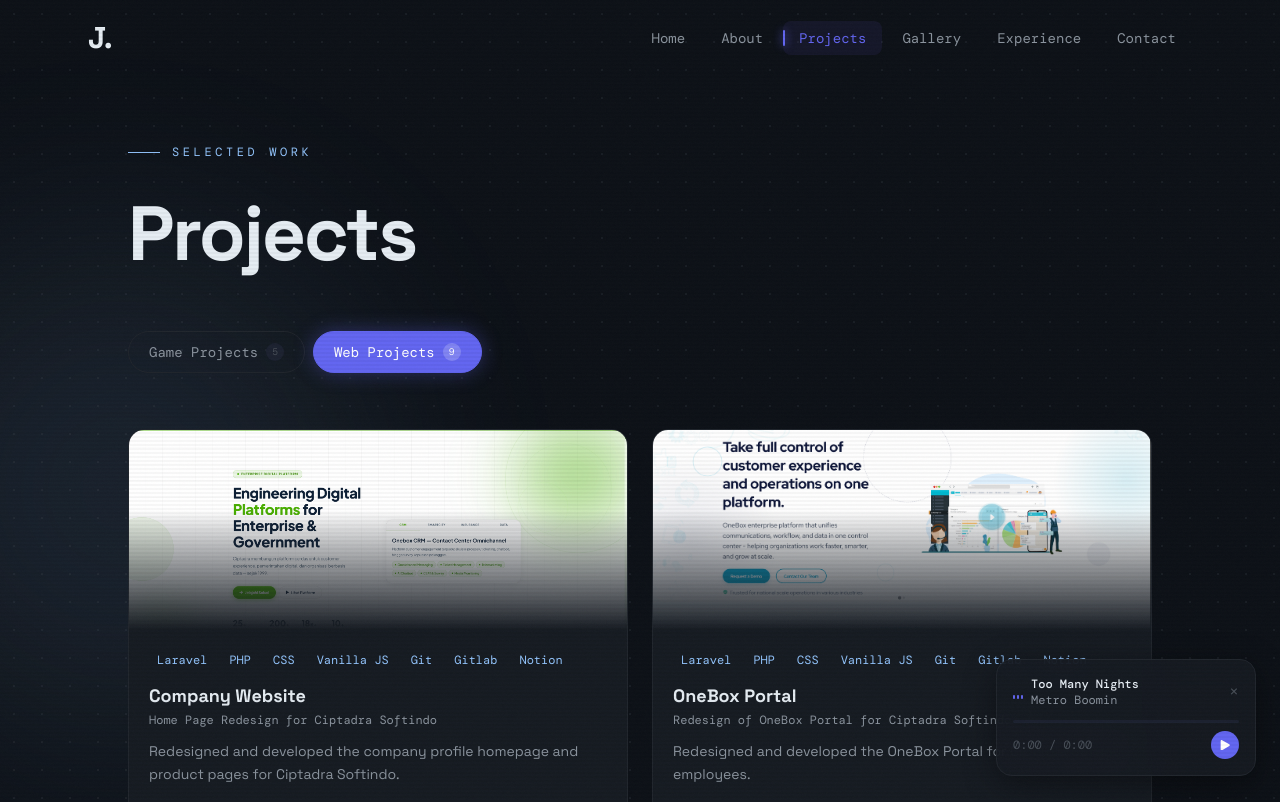
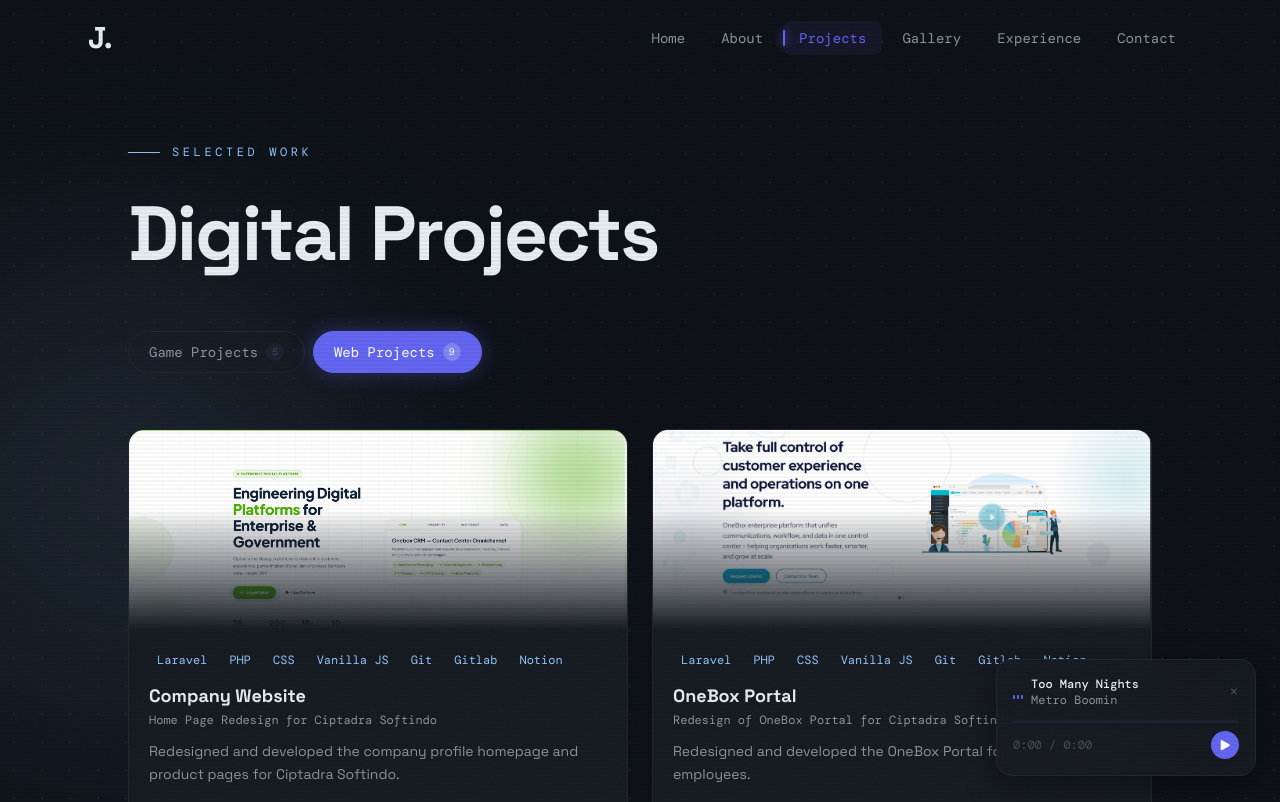
Before and after one commit to Jemsdiggory/my-portfolio, a Next.js app: page /projects in a window 1280 px wide. Shown: the top 802 px of the page. Built offline with nearby package versions, Linux system fonts and the light colour scheme; a web font is replaced by a local one.

Commit message:
fix: change title projects page

```diff
--- a/app/projects/page.js
+++ b/app/projects/page.js
@@ -334,7 +334,7 @@
             transition={{ duration: 0.6, delay: 0.1 }}
             className="font-display font-extrabold mb-10"
             style={{ fontSize: "clamp(2.5rem, 6vw, 5rem)", letterSpacing: "-0.03em" }}>
-            Projects
+            Digital Projects
           </motion.h1>
 
           {/* Tabs */}
```
